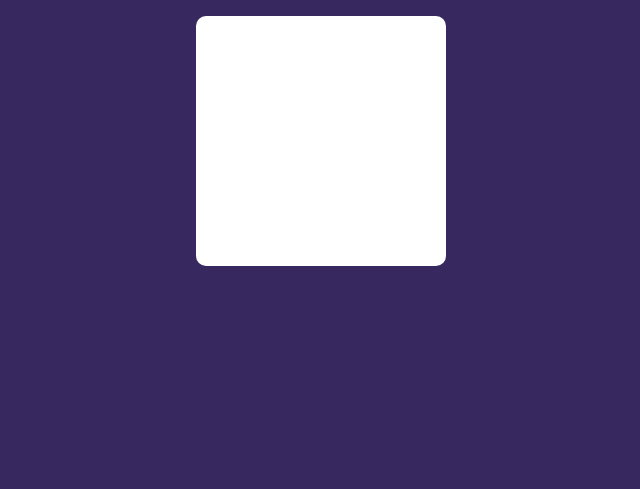
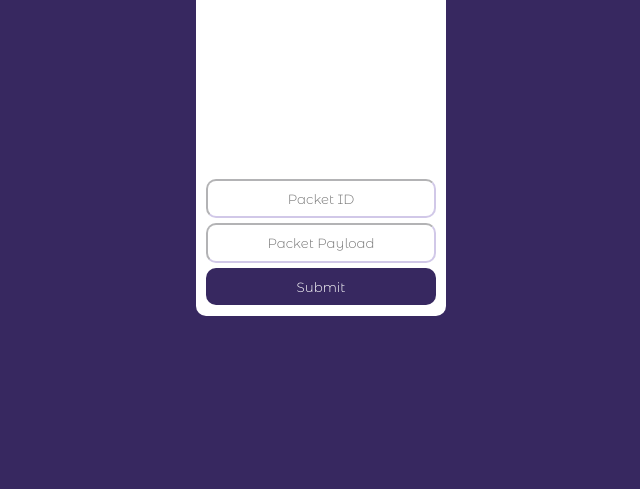
Before and after one commit to claudiauhr/peanut-gallery-backend, a website: page public/index.html in a window 1280 px wide. Shown: the part 311-800 px from the top of the page, without its empty margins (319-959 px from the left). Drawn offline with nearby package versions, Linux system fonts and the light colour scheme; no server answers; a web font is replaced by a local one.

Commit message:
complete: expiriment playground setup for tasting all packets

```diff
--- a/public/css/style.css
+++ b/public/css/style.css
@@ -27,6 +27,9 @@ h1 {
 }
 
 code {
+    padding: 10px;
+    height: 100%;
+    justify-self: flex-start;
     word-wrap: break-word;
     overflow: scroll;
 }
@@ -37,6 +40,27 @@ code::-webkit-scrollbar {
 
 p {
     text-align: center;
+}
+
+input[type="submit"], input[type="text"] {
+    border-style: 1px solid;
+    border-color: rgb(55, 40, 96, .3);
+    border-radius: 10px;
+    height: 4rem;
+    font-family: var(--phantom-font-flat);
+    transition: .25s ease-in-out;
+    text-align: center;
+}
+
+input[type="submit"] {
+    border-style: none;
+    cursor: pointer;
+    color: white;
+    background-color: rgb(55, 40, 96);
+}
+
+input[type="submit"]:hover {
+    opacity: .8;
 }
 
 #content-container {
@@ -50,11 +74,13 @@ p {
 .test-wrapper {
     display: flex;
     justify-content: center;
+    flex-direction: column;
+    flex-basis: auto;
+    min-width: 250px;
+    max-height: 350px;
     height: 100%;
-    width: 100%;
-    max-width: 250px;
-    max-height: 250px;
     border-radius: 10px;
-    padding: 20px;
+    padding: 10px;
+    gap: 5px;
     background-color: rgb(255, 255, 255);
 }
--- a/public/index.html
+++ b/public/index.html
@@ -16,23 +16,25 @@
                 connectedParagraph.textContent = message;
 
                 document.getElementById('playground').appendChild(connectedParagraph);
-
-                SOCKET.emit('ping', 'ping');
-                p.textContent = 'ping'
                 document.getElementById('playground').appendChild(p);
             })
 
-            SOCKET.on('pong', (message) => {
+            SOCKET.onAny((packet, message) => {
+
+                if (packet == 'user connect') return;
+
                 p.textContent += ` -> ${message}`;
-
                 document.getElementById('playground').append(p);
 
-                setTimeout(() => {
-                    SOCKET.emit('ping', 'ping');
-                    p = document.createElement('p');
-                    p.textContent = 'ping'
-                }, 3000)
+                p = document.createElement('p');
             })
+
+            const sendPacket = () => {
+                const PACKET = document.getElementById('packet').value;
+                const PACKET_PAYLOAD = document.getElementById('packet_payload').value;
+
+                SOCKET.emit(PACKET, PACKET_PAYLOAD);
+            }
 
         </script>
         <title>Socket Experiments</title>
@@ -44,8 +46,11 @@
             </div>
             <div class="test-wrapper">
                 <code id="playground">
-
+                    <!-- PACKET MESSAGES ARE SENT HERE -->
                 </code>
+                <input id="packet" type="text" placeholder="Packet ID">
+                <input id="packet_payload" type="text" placeholder="Packet Payload">
+                <input type="submit" value="Submit" onclick="sendPacket()">
             </div>
         </div>
     </body>
```
